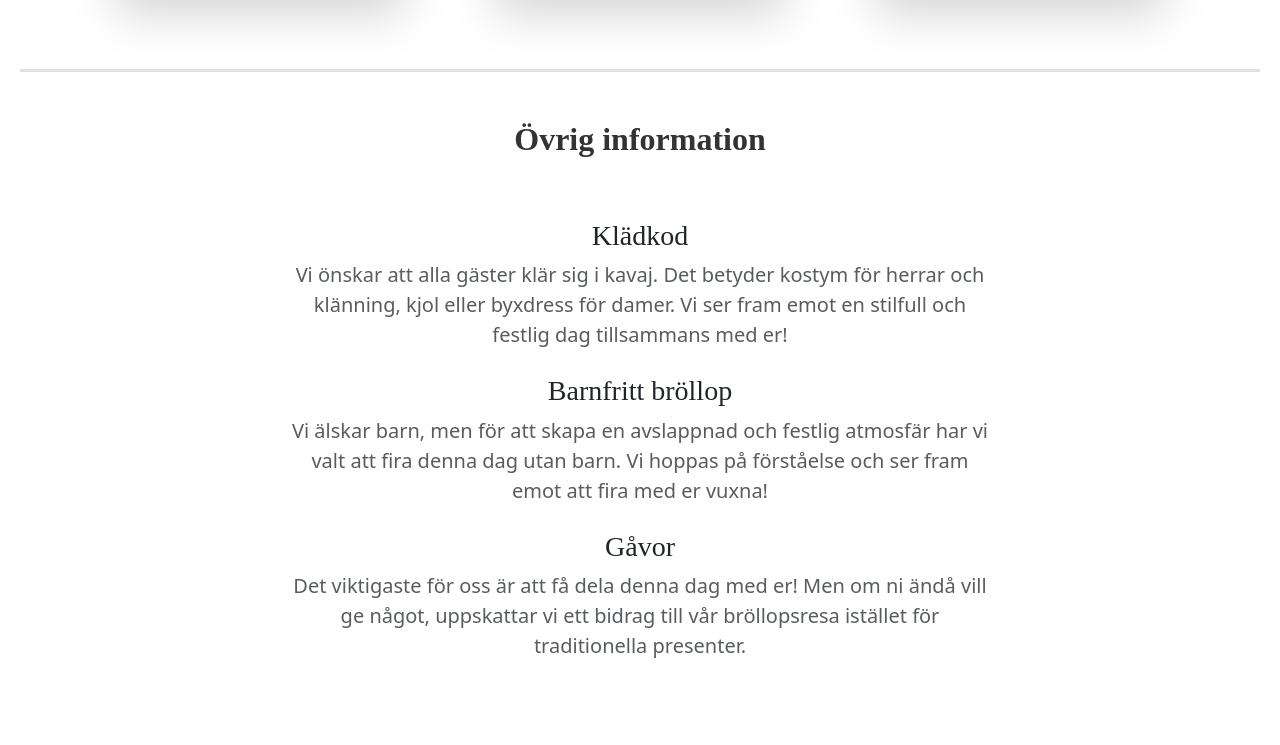
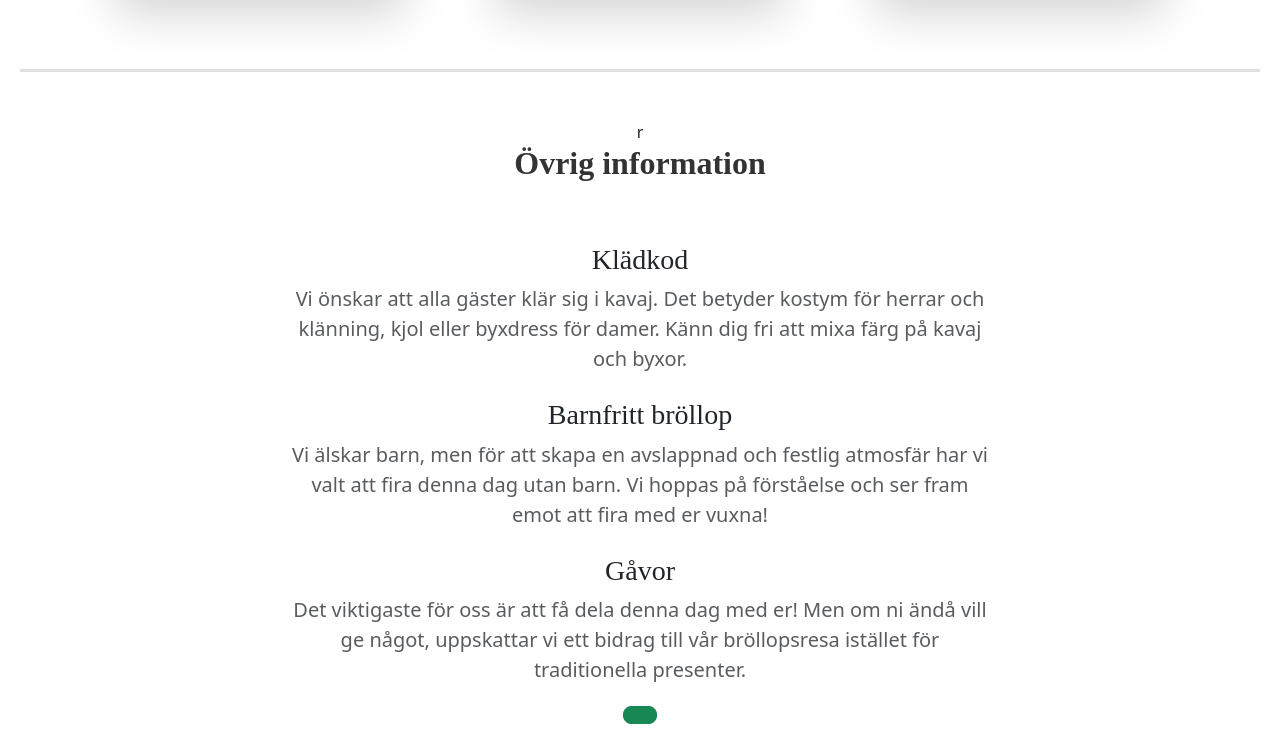
Before and after one commit to zoe101101/lane-strand, a plain HTML site: page index.html in a window 1280 px wide. Shown: the part 753-1498 px from the top of the page. Before the commit the page ends 1450 px from the top, so only its background shows below. Drawn offline with nearby package versions, Linux system fonts and the light colour scheme.

Commit message:
Update index.html
ändrat dresskod och swishlänk

```diff
--- a/index.html
+++ b/index.html
@@ -74,12 +74,12 @@
 
 
 <!-- Övrig Information -->
-<div class="container text-center mt-5">
+<div class="container text-center mt-5">r
     <h2 class="display-3 fw-bold">Övrig information</h2>
 
     <h3 class="mt-4"> Klädkod</h3>
     <p class="lead text-muted mx-auto" style="max-width: 700px;">
-        Vi önskar att alla gäster klär sig i <strong>kavaj</strong>. Det betyder kostym för herrar och klänning, kjol eller byxdress för damer. Vi ser fram emot en stilfull och festlig dag tillsammans med er!
+        Vi önskar att alla gäster klär sig i <strong>kavaj</strong>. Det betyder kostym för herrar och klänning, kjol eller byxdress för damer. Känn dig fri att mixa färg på kavaj och byxor.
     </p>
 
     <h3 class="mt-4"> Barnfritt bröllop</h3>
@@ -91,6 +91,11 @@
     <p class="lead text-muted mx-auto" style="max-width: 700px;">
         Det viktigaste för oss är att få dela denna dag med er! Men om ni ändå vill ge något, uppskattar vi ett bidrag till vår bröllopsresa istället för traditionella presenter.
     </p>
+
+    <a href="swish://payment?version=1.0&payee=0761403740&message=Bröllopsgåva Olle Strand"
+   class="btn btn-success btn-lg">
+
+</a>
 </div>
 
 
```
